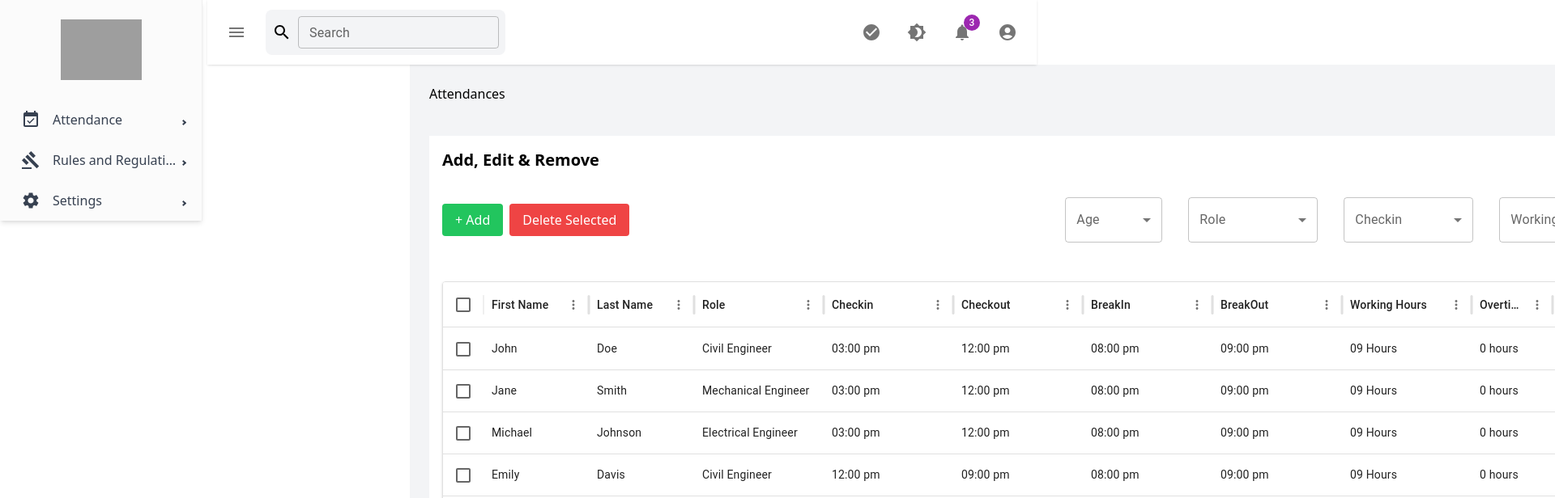
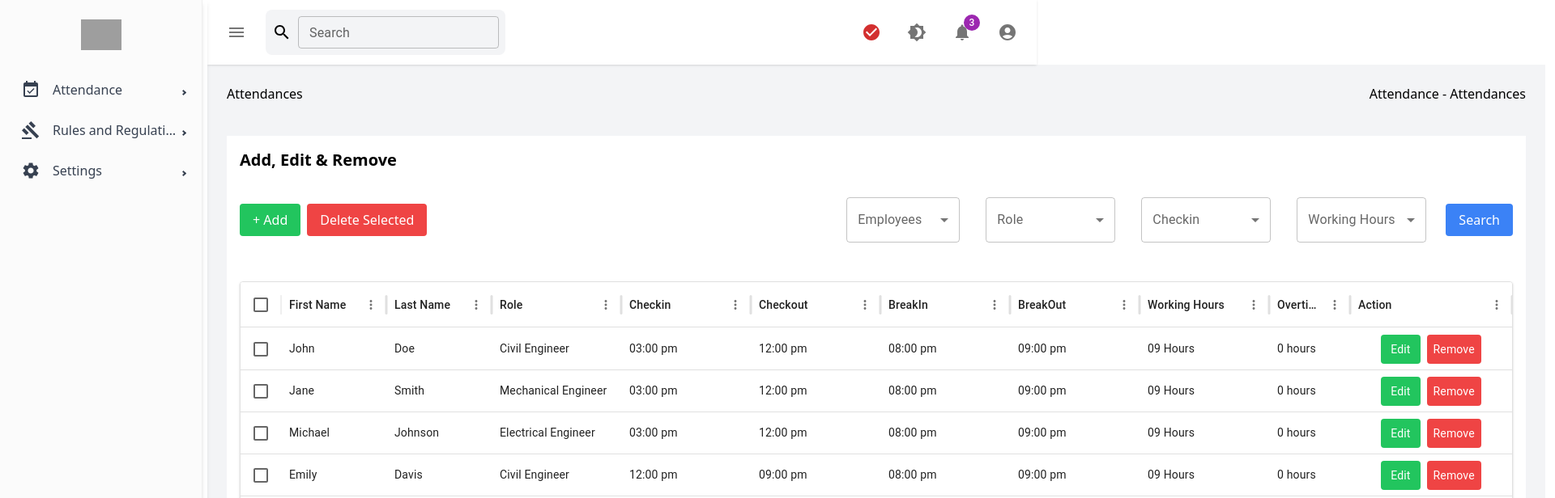
Before and after one commit to Muadeel56/QTOHouse_Attendence, a React (Vite) app in the folder qtohouse-attendence/: page / in a window 1280 px wide. Shown: the top 616 px of the page at 81% size, 1920 px wide, since content can reach past the window. Built offline with nearby package versions, Linux system fonts and the light colour scheme; grey boxes are pictures that could not be loaded.

Commit message:
Creating Light/Dark Theme and create checkin dropdown

```diff
--- a/qtohouse-attendence/package.json
+++ b/qtohouse-attendence/package.json
@@ -17,6 +17,7 @@
     "@mui/icons-material": "^6.1.1",
     "@mui/material": "^6.1.1",
     "@mui/x-data-grid": "^7.18.0",
+    "dayjs": "^1.11.13",
     "material-paper": "^0.0.8",
     "react": "^18.3.1",
     "react-dom": "^18.3.1",
--- a/qtohouse-attendence/src/App.jsx
+++ b/qtohouse-attendence/src/App.jsx
@@ -1,30 +1,40 @@
-import React, { useState } from 'react';
-import { BrowserRouter as Router, Route, Routes } from 'react-router-dom';
-import Header from './Components/Header';
-import SidebarMenu from './Components/Sidebar';
-import Dashboard from './pages/dashboard';
+import React, { useState } from "react";
+import { BrowserRouter as Router, Route, Routes } from "react-router-dom";
+import Header from "./Components/Header";
+import SidebarMenu from "./Components/Sidebar";
+import Dashboard from "./pages/dashboard";
 
 function App() {
-  const [isSidebarOpen, setIsSidebarOpen] = useState(true);
+  const [isSidebarMinimized, setIsSidebarMinimized] = useState(false);
 
-  // Toggle the sidebar visibility
+  // Toggle the sidebar between minimized and expanded
   const toggleSidebar = () => {
-    setIsSidebarOpen(!isSidebarOpen);
+    setIsSidebarMinimized(!isSidebarMinimized);
   };
 
   return (
     <Router>
       <div className="h-full">
         {/* Fixed header */}
-        <Header toggleSidebar={toggleSidebar} isSidebarOpen={isSidebarOpen} />
+        <Header toggleSidebar={toggleSidebar} isSidebarMinimized={isSidebarMinimized} />
 
         {/* Main content container */}
         <div className="flex">
           {/* Sidebar */}
-          <SidebarMenu isSidebarOpen={isSidebarOpen} />
+          <div
+            className={`fixed top-0 left-0 h-full bg-white dark:bg-gray-900 shadow-md z-50 transition-all duration-300 ${
+              isSidebarMinimized ? 'w-20' : 'w-64'
+            }`}
+          >
+            <SidebarMenu isSidebarMinimized={isSidebarMinimized} />
+          </div>
 
           {/* Main content, positioned after the header and sidebar */}
-          <div className={`flex-grow transition-all duration-300 ${isSidebarOpen ? 'ml-64' : 'ml-20'} mt-20 p-6 bg-gray-100 min-h-screen`}>
+          <div
+            className={`flex-grow transition-all duration-300 ${
+              isSidebarMinimized ? 'ml-20' : 'ml-64'
+            } mt-20 p-6 bg-gray-100 dark:bg-gray-900 min-h-screen`}
+          >
             <Routes>
               <Route path="/" element={<Dashboard />} />
               {/* Add other routes here */}
--- a/qtohouse-attendence/src/Components/Header.jsx
+++ b/qtohouse-attendence/src/Components/Header.jsx
@@ -1,19 +1,50 @@
-import React, { useState } from 'react';
-import { TextField, IconButton, Badge } from '@mui/material';
+import React, { useState, useEffect } from 'react';
+import { TextField, IconButton, Badge, Menu, MenuItem, Button, Typography } from '@mui/material';
 import MenuIcon from '@mui/icons-material/Menu';
 import SearchIcon from '@mui/icons-material/Search';
 import CheckCircleIcon from '@mui/icons-material/CheckCircle';
 import Brightness4Icon from '@mui/icons-material/Brightness4'; // Light/Dark mode icon
 import NotificationsIcon from '@mui/icons-material/Notifications';
 import AccountCircleIcon from '@mui/icons-material/AccountCircle';
+import dayjs from 'dayjs'; // For handling time formatting
 
 function Header({ toggleSidebar, isSidebarOpen }) {
   const [isCheckedIn, setIsCheckedIn] = useState(false);
   const [isDarkMode, setIsDarkMode] = useState(false);
+  const [anchorEl, setAnchorEl] = useState(null); // Anchor for dropdown
+  const [checkInTime, setCheckInTime] = useState(null); // Store check-in time
+  const [totalTime, setTotalTime] = useState(0); // Store total time since check-in
 
   // Toggle check-in status
   const handleCheckIn = () => {
+    if (!isCheckedIn) {
+      const currentTime = dayjs();
+      setCheckInTime(currentTime);
+    } else {
+      setCheckInTime(null);
+      setTotalTime(0);
+    }
     setIsCheckedIn(!isCheckedIn);
+  };
+
+  // Calculate time difference since check-in
+  useEffect(() => {
+    if (isCheckedIn && checkInTime) {
+      const interval = setInterval(() => {
+        const currentTime = dayjs();
+        const diff = currentTime.diff(checkInTime, 'second');
+        setTotalTime(diff);
+      }, 1000);
+      return () => clearInterval(interval); // Clean up on unmount or stop checking
+    }
+  }, [isCheckedIn, checkInTime]);
+
+  // Convert totalTime from seconds to hours, minutes, and seconds
+  const formatTime = (totalSeconds) => {
+    const hours = Math.floor(totalSeconds / 3600);
+    const minutes = Math.floor((totalSeconds % 3600) / 60);
+    const seconds = totalSeconds % 60;
+    return `${hours} hours ${minutes} minutes ${seconds} seconds`;
   };
 
   // Toggle light/dark mode
@@ -22,15 +53,25 @@ function Header({ toggleSidebar, isSidebarOpen }) {
     document.documentElement.classList.toggle('dark');
   };
 
+  // Open dropdown menu
+  const handleClick = (event) => {
+    setAnchorEl(event.currentTarget);
+  };
+
+  // Close dropdown menu
+  const handleClose = () => {
+    setAnchorEl(null);
+  };
+
   return (
-    <div className="fixed top-0 left-64 w-[calc(100%-16rem)] h-20 z-50 bg-white px-4 shadow">
+    <div className="fixed top-0 left-64 w-[calc(100%-16rem)] h-20 z-50 bg-white dark:bg-gray-800 px-4 shadow transition-colors duration-300">
       <div className="flex justify-between items-center h-full">
         {/* Left Side: Menu Logo and Search */}
         <div className="flex items-center gap-4">
           <IconButton onClick={toggleSidebar}>
             <MenuIcon />
           </IconButton>
-          <div className="flex items-center bg-gray-100 p-2 rounded-lg">
+          <div className="flex items-center bg-gray-100 dark:bg-gray-700 p-2 rounded-lg">
             <SearchIcon />
             <TextField
               id="outlined-basic"
@@ -38,16 +79,64 @@ function Header({ toggleSidebar, isSidebarOpen }) {
               variant="outlined"
               size="small"
               sx={{ ml: 1 }}
+              className="dark:text-gray-200"
             />
           </div>
         </div>
 
         {/* Right Side: Action Buttons */}
         <div className="flex items-center gap-4">
-          {/* Check In */}
-          <IconButton onClick={handleCheckIn} color={isCheckedIn ? 'success' : 'default'}>
-            <CheckCircleIcon />
-          </IconButton>
+          {/* Check In Dropdown */}
+          <div>
+            <IconButton
+              onClick={handleClick}
+              color={isCheckedIn ? 'success' : 'error'}
+            >
+              <CheckCircleIcon />
+            </IconButton>
+
+            <Menu
+              anchorEl={anchorEl}
+              open={Boolean(anchorEl)}
+              onClose={handleClose}
+              anchorOrigin={{
+                vertical: 'bottom',
+                horizontal: 'center',
+              }}
+              transformOrigin={{
+                vertical: 'top',
+                horizontal: 'center',
+              }}
+            >
+              <div className="p-4" style={{ width: '250px' }}>
+                <Typography variant="h6">Today Record</Typography>
+                <Typography
+                  variant="body2"
+                  color={isCheckedIn ? 'green' : 'red'}
+                >
+                  {isCheckedIn ? `Check-in Time: ${checkInTime.format('YYYY-MM-DD HH:mm:ss')}` : 'Currently Checked Out'}
+                </Typography>
+                <Typography variant="body2" color="textSecondary">
+                  {isCheckedIn ? formatTime(totalTime) : '0 hours 0 minutes 0 seconds'}
+                </Typography>
+                <Typography variant="body2" color="textSecondary">
+                  Since: {isCheckedIn ? checkInTime.format('YYYY-MM-DD HH:mm:ss') : 'N/A'}
+                </Typography>
+                <Button
+                  onClick={() => {
+                    handleCheckIn();
+                    handleClose();
+                  }}
+                  variant="contained"
+                  color={isCheckedIn ? 'error' : 'success'}
+                  fullWidth
+                  className="mt-4"
+                >
+                  {isCheckedIn ? 'Check Out' : 'Check In'}
+                </Button>
+              </div>
+            </Menu>
+          </div>
 
           {/* Light/Dark Mode Toggle */}
           <IconButton onClick={handleThemeToggle} color={isDarkMode ? 'warning' : 'default'}>
--- a/qtohouse-attendence/src/Components/Sidebar.jsx
+++ b/qtohouse-attendence/src/Components/Sidebar.jsx
@@ -1,89 +1,93 @@
 import React, { useState } from "react";
 import { Sidebar, Menu, MenuItem, SubMenu } from "react-pro-sidebar";
 import { Link } from "react-router-dom";
-import { EventAvailable as AttendanceIcon, Gavel as RuleIcon, Settings as SettingsIcon, AccountCircle as ProfileIcon, Help as FAQIcon, Lock as PrivacyIcon, Description as TermsIcon, Assignment as ProjectIcon } from '@mui/icons-material'; // Import icons
+import {
+  EventAvailable as AttendanceIcon,
+  Gavel as RulesIcon,
+  Settings as SettingsIcon,
+} from "@mui/icons-material"; // Icons import
 import logo from "../assets/images/logo.svg";
 import "../assets/css/custom-scrollbar.css"; // Custom CSS file for scrollbar
 
-function SidebarMenu({ isSidebarOpen }) {
+function SidebarMenu({ isSidebarMinimized }) {
+  // State to track which SubMenu is open
   const [openSubMenu, setOpenSubMenu] = useState(null);
 
-  const handleToggleSubMenu = (subMenuName) => {
-    setOpenSubMenu(openSubMenu === subMenuName ? null : subMenuName);
+  // Function to handle submenu click and close others
+  const handleSubMenuClick = (menuName) => {
+    setOpenSubMenu((prevSubMenu) => (prevSubMenu === menuName ? null : menuName));
   };
 
   return (
     <Sidebar
-      className={`fixed top-0 left-0 h-full bg-white shadow-md z-50 transition-all duration-300 ${isSidebarOpen ? 'w-64' : 'w-20'} overflow-hidden`}
+      collapsed={isSidebarMinimized} // Use the collapsed prop to control sidebar state
+      className="fixed top-0 left-0 h-full bg-white dark:bg-black shadow-md z-50 transition-all duration-300"
     >
-      {/* Logo */}
-      <div className="flex justify-center items-center my-6">
-        <img src={logo} alt="logo" className={`transition-all duration-300 ${isSidebarOpen ? 'w-[100px]' : 'w-10'}`} />
+      {/* Logo section */}
+      <div className="flex justify-center items-center my-6 cursor-pointer">
+        {!isSidebarMinimized && (
+          <img src={logo} alt="logo" className="w-[50px]" />
+        )}
       </div>
 
-      {/* Menu */}
       <Menu>
-        {/* Attendance SubMenu */}
+        {/* Attendance Parent Menu */}
         <SubMenu
-          label={isSidebarOpen ? "Attendance" : <AttendanceIcon />}
-          className="text-gray-700"
+          label="Attendance"
+          icon={<AttendanceIcon />}
+          className="text-gray-700 dark:text-black"
           open={openSubMenu === "attendance"}
-          onOpenChange={() => handleToggleSubMenu("attendance")}
-          icon={<AttendanceIcon />}
+          onOpenChange={() => handleSubMenuClick("attendance")}
         >
-          <MenuItem icon={<AttendanceIcon />} className="hover:bg-gray-100">
+          <MenuItem className="hover:bg-gray-100 dark:hover:bg-black">
             <Link to="/charts">Charts</Link>
           </MenuItem>
-          <MenuItem icon={<AttendanceIcon />} className="hover:bg-gray-100">
+          <MenuItem className="hover:bg-gray-100 dark:hover:bg-black">
             <Link to="/lists">Lists</Link>
           </MenuItem>
         </SubMenu>
 
-        {/* Rules and Regulations SubMenu */}
+        {/* Rules and Regulations Parent Menu */}
         <SubMenu
-          label={isSidebarOpen ? "Rules and Regulations" : <RuleIcon />}
-          className="text-gray-700"
+          label="Rules and Regulations"
+          icon={<RulesIcon />}
+          className="text-gray-700 dark:text-black"
           open={openSubMenu === "rules"}
-          onOpenChange={() => handleToggleSubMenu("rules")}
-          icon={<RuleIcon />}
+          onOpenChange={() => handleSubMenuClick("rules")}
         >
-          <SubMenu label={isSidebarOpen ? "Profile" : <ProfileIcon />} icon={<ProfileIcon />}>
-            <MenuItem icon={<ProfileIcon />} className="hover:bg-gray-100">
+          <SubMenu label="Profile">
+            <MenuItem className="hover:bg-gray-100 dark:hover:bg-black">
               <Link to="/profile">Profile Page</Link>
             </MenuItem>
-            <MenuItem className="hover:bg-gray-100">Profile Page Settings</MenuItem>
+            <MenuItem className="hover:bg-gray-100 dark:hover:bg-black">
+              Profile Page Settings
+            </MenuItem>
           </SubMenu>
-          <MenuItem icon={<FAQIcon />} className="hover:bg-gray-100">
-            FAQs
-          </MenuItem>
-          <MenuItem icon={<PrivacyIcon />} className="hover:bg-gray-100">
-            Privacy Policy
-          </MenuItem>
-          <MenuItem icon={<TermsIcon />} className="hover:bg-gray-100">
-            Terms and Conditions
-          </MenuItem>
+          <MenuItem className="hover:bg-gray-100 dark:hover:bg-black">FAQs</MenuItem>
+          <MenuItem className="hover:bg-gray-100 dark:hover:bg-black">Privacy Policy</MenuItem>
+          <MenuItem className="hover:bg-gray-100 dark:hover:bg-black">Terms and Conditions</MenuItem>
         </SubMenu>
 
-        {/* Settings SubMenu */}
+        {/* Settings Parent Menu */}
         <SubMenu
-          label={isSidebarOpen ? "Settings" : <SettingsIcon />}
-          className="text-gray-700"
+          label="Settings"
+          icon={<SettingsIcon />}
+          className="text-gray-700 dark:text-black"
           open={openSubMenu === "settings"}
-          onOpenChange={() => handleToggleSubMenu("settings")}
-          icon={<SettingsIcon />}
+          onOpenChange={() => handleSubMenuClick("settings")}
         >
-          <SubMenu label={isSidebarOpen ? "Attendance" : <AttendanceIcon />} icon={<AttendanceIcon />}>
-            <MenuItem icon={<AttendanceIcon />} className="hover:bg-gray-100">
+          <SubMenu label="Attendance">
+            <MenuItem className="hover:bg-gray-100 dark:hover:bg-gray-700">
               <Link to="/shifts">Shifts</Link>
             </MenuItem>
-            <MenuItem className="hover:bg-gray-100">Salary</MenuItem>
-            <MenuItem icon={<AttendanceIcon />} className="hover:bg-gray-100">
+            <MenuItem className="hover:bg-gray-100 dark:hover:bg-gray-700">Salary</MenuItem>
+            <MenuItem className="hover:bg-gray-100 dark:hover:bg-gray-700">
               <Link to="/holidays">Holidays</Link>
             </MenuItem>
-            <MenuItem className="hover:bg-gray-100">Overtime</MenuItem>
-            <MenuItem className="hover:bg-gray-100">Profile Settings</MenuItem>
+            <MenuItem className="hover:bg-gray-100 dark:hover:bg-gray-700">Overtime</MenuItem>
+            <MenuItem className="hover:bg-gray-100 dark:hover:bg-gray-700">Profile Settings</MenuItem>
           </SubMenu>
-          <MenuItem icon={<ProjectIcon />} className="hover:bg-gray-100">Project</MenuItem>
+          <MenuItem className="hover:bg-gray-100 dark:hover:bg-gray-700">Project</MenuItem>
         </SubMenu>
       </Menu>
     </Sidebar>
--- a/qtohouse-attendence/src/pages/dashboard/index.jsx
+++ b/qtohouse-attendence/src/pages/dashboard/index.jsx
@@ -1,14 +1,13 @@
 import React, { useState } from "react";
-import SidebarMenu from "../../Components/Sidebar";
 import { MenuItem, Select, FormControl, InputLabel } from "@mui/material";
 import { DataGrid } from '@mui/x-data-grid';
 import Paper from '@mui/material/Paper';
 
 // Sample employee data for the table
 const initialEmployeesData = [
-  { id: 1, firstName: "John", lastName: "Doe", age: 29, role: "Civil Engineer", Checkin: "03:00 pm", Checkout: "12:00 pm", WorkingHours: "09 Hours", Overtime: "0 hours" , BreakIn: "08:00 pm", BreakOut: "09:00 pm"},
-  { id: 2, firstName: "Jane", lastName: "Smith", age: 34, role: "Mechanical Engineer", Checkin: "03:00 pm", Checkout: "12:00 pm", WorkingHours: "09 Hours", Overtime: "0 hours" , BreakIn: "08:00 pm", BreakOut: "09:00 pm"},
-  { id: 3, firstName: "Michael", lastName: "Johnson", age: 40, role: "Electrical Engineer", Checkin: "03:00 pm", Checkout: "12:00 pm", WorkingHours: "09 Hours", Overtime: "0 hours" , BreakIn: "08:00 pm", BreakOut: "09:00 pm"},
+  { id: 1, firstName: "John", lastName: "Doe", age: 29, role: "Civil Engineer", Checkin: "03:00 pm", Checkout: "12:00 pm", WorkingHours: "09 Hours", Overtime: "0 hours", BreakIn: "08:00 pm", BreakOut: "09:00 pm" },
+  { id: 2, firstName: "Jane", lastName: "Smith", age: 34, role: "Mechanical Engineer", Checkin: "03:00 pm", Checkout: "12:00 pm", WorkingHours: "09 Hours", Overtime: "0 hours", BreakIn: "08:00 pm", BreakOut: "09:00 pm" },
+  { id: 3, firstName: "Michael", lastName: "Johnson", age: 40, role: "Electrical Engineer", Checkin: "03:00 pm", Checkout: "12:00 pm", WorkingHours: "09 Hours", Overtime: "0 hours", BreakIn: "08:00 pm", BreakOut: "09:00 pm" },
   { id: 4, firstName: "Emily", lastName: "Davis", age: 25, role: "Civil Engineer", Checkin: "12:00 pm", Checkout: "09:00 pm", WorkingHours: "09 Hours", Overtime: "0 hours", BreakIn: "08:00 pm", BreakOut: "09:00 pm" },
   { id: 5, firstName: "David", lastName: "Brown", age: 45, role: "Estimator", Checkin: "03:00 pm", Checkout: "12:00 am", WorkingHours: "09 Hours", Overtime: "0 hours", BreakIn: "08:00 pm", BreakOut: "09:00 pm" },
 ];
@@ -43,45 +42,25 @@ const columns = [
 ];
 
 function Dashboard() {
-  // State for storing the filters
   const [filters, setFilters] = useState({ age: '', role: '', checkin: '', workingHours: '' });
-  // State for storing the filtered employees data
   const [filteredData, setFilteredData] = useState(initialEmployeesData);
 
-  // Handle the search button click and filter the data
   const handleSearch = () => {
     let filtered = initialEmployeesData;
 
-    if (filters.age) {
-      if (filters.age === 'Ten') filtered = filtered.filter(emp => emp.age < 30);
-      if (filters.age === 'Twenty') filtered = filtered.filter(emp => emp.age >= 30 && emp.age < 40);
-      if (filters.age === 'Thirty') filtered = filtered.filter(emp => emp.age >= 40);
-    }
-
-    if (filters.role) {
-      filtered = filtered.filter(emp => emp.role === filters.role);
-    }
-
-    if (filters.checkin) {
-      filtered = filtered.filter(emp => emp.Checkin === filters.checkin);
-    }
-
-    if (filters.workingHours) {
-      filtered = filtered.filter(emp => emp.WorkingHours === filters.workingHours);
-    }
+    // Apply filter logic here
 
     setFilteredData(filtered);
   };
 
   return (
     <div className="">
-
       <div className="flex justify-between">
         <h1>Attendances</h1>
         <p>Attendance - Attendances</p>
       </div>
 
-      <div className="p-4 h-full bg-white mt-10">
+      <div className="p-4 h-full bg-white dark:bg-gray-900 mt-10">
         <div className="flex flex-col gap-6">
           <h1 className="text-xl font-semibold">Add, Edit & Remove</h1>
 
@@ -93,18 +72,18 @@ function Dashboard() {
 
             {/* Filter Section */}
             <div className="flex gap-4">
-              <FormControl sx={{ m: 1, minWidth: 120 }}>
-                <InputLabel id="demo-simple-select-label">Age</InputLabel>
+              <FormControl sx={{ m: 1, minWidth: 140 }}>
+                <InputLabel id="demo-simple-select-label">Employees</InputLabel>
                 <Select
                   labelId="demo-simple-select-label"
                   id="demo-simple-select"
-                  label="Age"
+                  label="Employees"
                   value={filters.age}
                   onChange={(e) => setFilters({ ...filters, age: e.target.value })}
                 >
-                  <MenuItem value="Ten">Under 30</MenuItem>
-                  <MenuItem value="Twenty">30-39</MenuItem>
-                  <MenuItem value="Thirty">40+</MenuItem>
+                  <MenuItem value="Ten">Muhammad Adeel</MenuItem>
+                  <MenuItem value="Twenty">Danish Irfan</MenuItem>
+                  <MenuItem value="Thirty">Fayz Sarfraz</MenuItem>
                 </Select>
               </FormControl>
 
@@ -156,7 +135,6 @@ function Dashboard() {
                 Search
               </button>
               </div>
-
             </div>
           </div>
         </div>
--- a/qtohouse-attendence/tailwind.config.js
+++ b/qtohouse-attendence/tailwind.config.js
@@ -4,6 +4,7 @@ export default {
     "./index.html",
     "./src/**/*.{js,ts,jsx,tsx}",
   ],
+  darkMode: 'class', // Enable class-based dark mode
   theme: {
     extend: {},
   },
```
Also changed, not shown: 1 other file (tests, documents, lock files or other folders).
